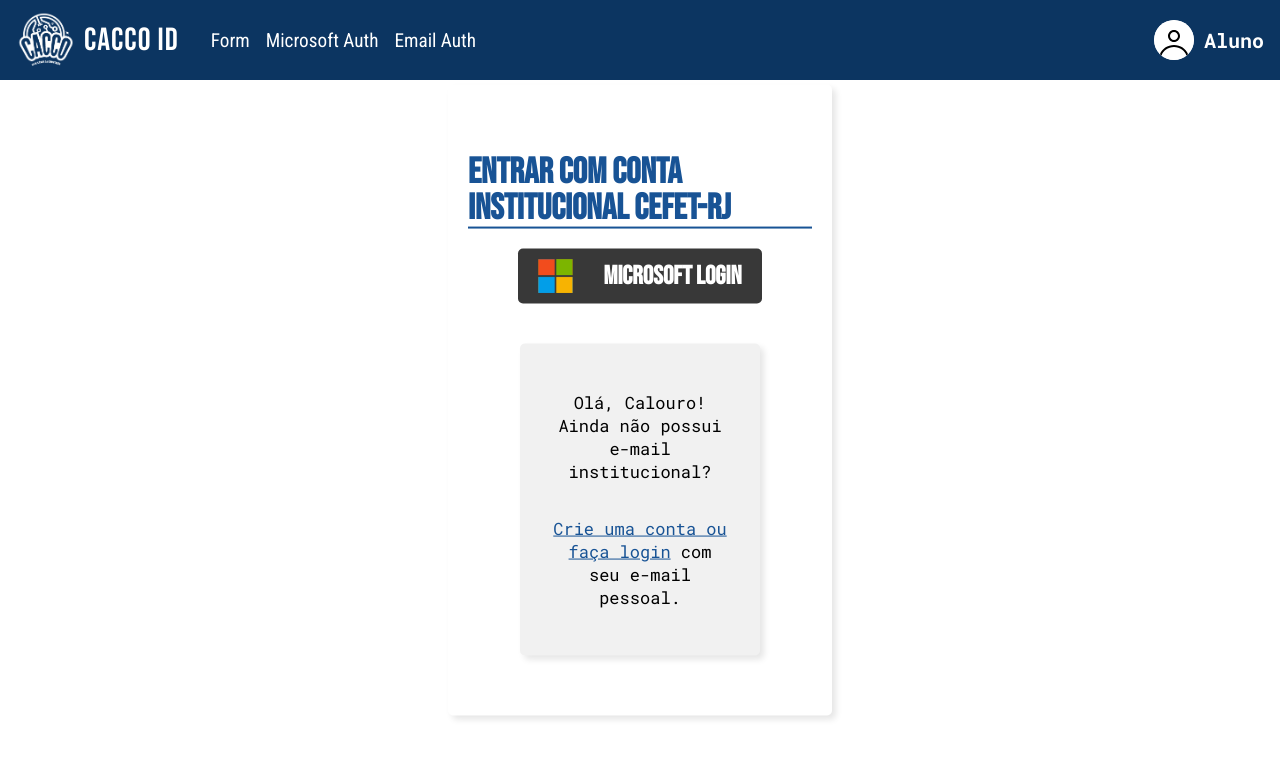
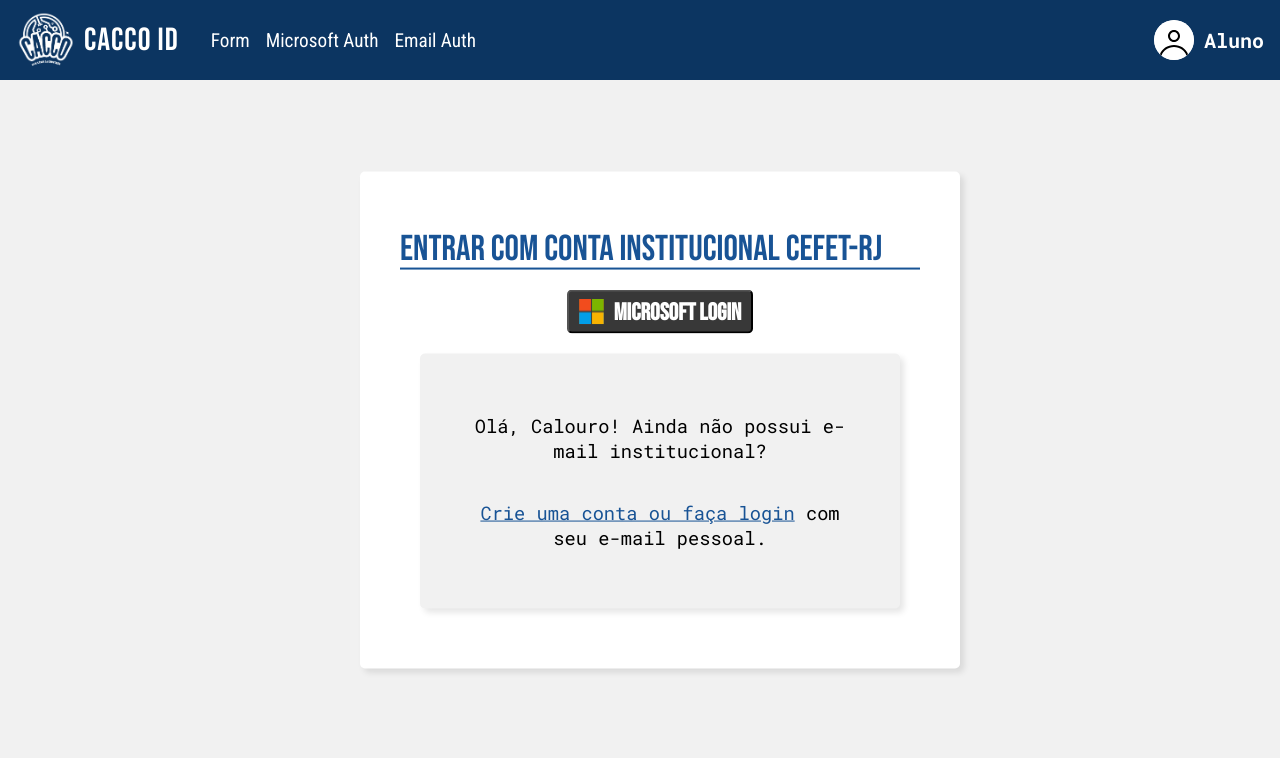
Before and after one commit to marceloareas/CACCOID, a React (Vite) app in the folder caccoid-front/: page /microsoft-auth in a window 1280 px wide. Shown: the top 758 px of the page. Built offline with nearby package versions, Linux system fonts and the light colour scheme.

Commit message:
[FRONT] refactor: separar em componentes elementos de microsoft login

```diff
--- a/caccoid-front/src/App.jsx
+++ b/caccoid-front/src/App.jsx
@@ -6,7 +6,7 @@
 import EmailAuth from './pages/EmailAuth';
 import MicrosoftAuth from './pages/MicrosoftAuth';
 import Navbar from './components/Navbar';
-import Home from './pages/Home'; // novo import
+import Home from './pages/Home';
 
 function App() {
   return (
--- /dev/null
+++ b/caccoid-front/src/components/Container/index.jsx
@@ -0,0 +1,10 @@
+import React from 'react';
+import { StyledContainer, CenteredContainer } from './styles';
+
+const Container = ({ color, centered = false, children }) => {
+  const Component = centered ? CenteredContainer : StyledContainer;
+
+  return <Component color={color}>{children}</Component>;
+};
+
+export default Container;
--- /dev/null
+++ b/caccoid-front/src/components/Container/styles.js
@@ -0,0 +1,29 @@
+import styled from 'styled-components';
+
+export const StyledContainer = styled.div`
+  padding: 40px;
+  background-color: ${(props) => props.color || 'var(--white)'};
+  box-shadow: 4px 4px 6px rgba(0, 0, 0, 0.1);
+  display: flex;
+  flex-direction: column;
+  align-items: center;
+  border-radius: 5px;
+  margin: 20px;
+
+  @media (max-width: var(--lg)) {
+    width: 10vw;
+  }
+  @media (max-width: var(--md)) {
+    width: 90vw;
+  }
+  @media (max-width: var(--sm)) {
+    padding: 30px 15px;
+  }
+`;
+
+export const CenteredContainer = styled(StyledContainer)`
+  position: absolute;
+  top: 50%;
+  left: 50%;
+  transform: translate(-50%, -50%);
+`;
--- /dev/null
+++ b/caccoid-front/src/components/UnderlinedTitle/index.jsx
@@ -0,0 +1,8 @@
+import React from 'react';
+import { Title } from './styles';
+
+const UnderlinedTitle = ({ children, color = 'var(--medium-blue)' }) => {
+  return <Title color={color}>{children}</Title>;
+};
+
+export default UnderlinedTitle;
--- /dev/null
+++ b/caccoid-front/src/components/UnderlinedTitle/styles.js
@@ -0,0 +1,10 @@
+import styled from 'styled-components';
+
+export const Title = styled.h2`
+  color: ${({ color }) => color};
+  width: 100%;
+  border-bottom: 2px solid ${({ color }) => color};
+  line-height: 1;
+  font-family: var(--font-title);
+  margin: 20px;
+`;
--- a/caccoid-front/src/globalStyles.js
+++ b/caccoid-front/src/globalStyles.js
@@ -20,7 +20,7 @@
     --font-accent: 'Roboto Mono', monospace;
     --font-regular: 'Roboto Condensed', sans-serif;
 
-    --sm: 576px;
+    --sm: 480px;
     --md: 768px;
     --lg: 1024px;
 }
@@ -35,17 +35,19 @@
     min-width: 320px;
     min-height: 100vh;
     font-family: var(--font-regular);
-    background-color: var(--white);
+    background-color: var(--off-white);
     color: var(--black);
 }
 
 h1, h2 {
     font-family: var(--font-title);
     color: var(--dark-blue);
+    font-weight: 400;
 }
 
 h3, h4, h5, h6 {
     font-family: var(--font-accent);
+    font-weight: 400;
 }
 
 a {
@@ -63,9 +65,6 @@
     body {
         font-size: 15px;
     }
-    .some-container {
-        width: 90%;
-    }
 }
 
 @media (max-width: var(--md)) {
@@ -75,10 +74,6 @@
 
     h1, h2 {
     font-size: 1.8rem;
-    }
-
-    .some-container {
-    width: 100%;
     }
 }
 
@@ -90,10 +85,6 @@
     h1, h2 {
     font-size: 1.5rem;
     }
-
-    .some-container {
-    padding: 10px;
-    }
 }
 `;
 
--- a/caccoid-front/src/pages/MicrosoftAuth.jsx
+++ b/caccoid-front/src/pages/MicrosoftAuth.jsx
@@ -2,8 +2,11 @@
 import styled from 'styled-components';
 import { Link } from 'react-router-dom';
 import MicrosoftLogo from '../assets/microsoft-logo.svg';
+import Container from '../components/Container';
+import UnderlinedTitle from '../components/UnderlinedTitle';
+import { ActionButton } from '../components/ActionButton';
 
-const LoginLink = styled(Link)`
+const StyledLink = styled(Link)`
   text-decoration: underline;
   color: var(--medium-blue);
 
@@ -12,85 +15,40 @@
   }
 `;
 
-const LoginTitle = styled.h2`
-  color: var(--medium-blue);
-  width: 100%;
-  border-bottom: 2px solid var(--medium-blue);
-  line-height: 1;
-  font-family: var(--font-title);
+const MicrosoftIcon = styled.img`
+  width: 25px;
+  margin-right: 10px;
 `;
 
-const OuterContainer = styled.div`
-  max-width: 30vw;
-  width: 100%;
-  padding: 40px 20px;
-  background-color: var(--white);
-  box-shadow: 4px 4px 6px rgba(0, 0, 0, 0.1);
-  position: absolute;
-  top: 50%;
-  left: 50%;
-  transform: translate(-50%, -50%);
-  display: flex;
-  flex-direction: column;
-  align-items: center;
-  border-radius: 5px;
-`;
-
-const InnerContainer = styled.div`
-  width: 70%;
-  padding: 30px;
-  background-color: var(--off-white);
-  box-shadow: 4px 4px 6px rgba(0, 0, 0, 0.1);
-  display: flex;
-  flex-direction: column;
-  align-items: center;
-  text-align: center;
-  font-family: var(--font-accent);
-  font-size: 17px;
-  margin: 20px 0;
-  border-radius: 5px;
-`;
-
-const MicrosoftAuthButton = styled.div`
-  display: flex;
-  align-items: center;
-  justify-content: center;
-  background-color: var(--dark-grey);
-  color: var(--white);
-  font-size: 26px;
-  font-weight: 900;
-  text-align: center;
-  max-width: 50vw;
-  height: 55px;
-  font-family: var(--font-title);
-  gap: 30px;
-  margin: 20px 0;
-  padding: 0 20px;
-  border-radius: 5px;
-  cursor: pointer;
-`;
-
-const MicrosoftIcon = styled.img`
-  width: 35px;
+const StyledDiv = styled.div`
   display: flex;
   align-items: center;
 `;
 
+const StyledH3 = styled.h3`
+  text-align: center;
+`;
+
 export default function MicrosoftAuth() {
   return (
-    <OuterContainer>
-      <LoginTitle>Entrar com conta institucional CEFET-RJ</LoginTitle>
-      <MicrosoftAuthButton>
-        <MicrosoftIcon src={MicrosoftLogo} alt="Microsoft Logo" />
-        <p>MICROSOFT LOGIN</p>
-      </MicrosoftAuthButton>
-      <InnerContainer>
-        <p>Olá, Calouro! Ainda não possui e-mail institucional?</p>
-        <p>
-          <LoginLink to="/email-auth">Crie uma conta ou faça login</LoginLink>{' '}
+    <Container centered>
+      <UnderlinedTitle color="var(--medium-blue)">
+        Entrar com conta institucional CEFET-RJ
+      </UnderlinedTitle>
+      <ActionButton variant="tertiary">
+        <StyledDiv>
+          <MicrosoftIcon src={MicrosoftLogo} /> MICROSOFT LOGIN
+        </StyledDiv>
+      </ActionButton>
+      <Container color="var(--off-white)">
+        <StyledH3>
+          Olá, Calouro! Ainda não possui e-mail institucional?
+        </StyledH3>
+        <StyledH3>
+          <StyledLink to="/email-auth">Crie uma conta ou faça login</StyledLink>{' '}
           com seu e-mail pessoal.
-        </p>
-      </InnerContainer>
-    </OuterContainer>
+        </StyledH3>
+      </Container>
+    </Container>
   );
 }
```
